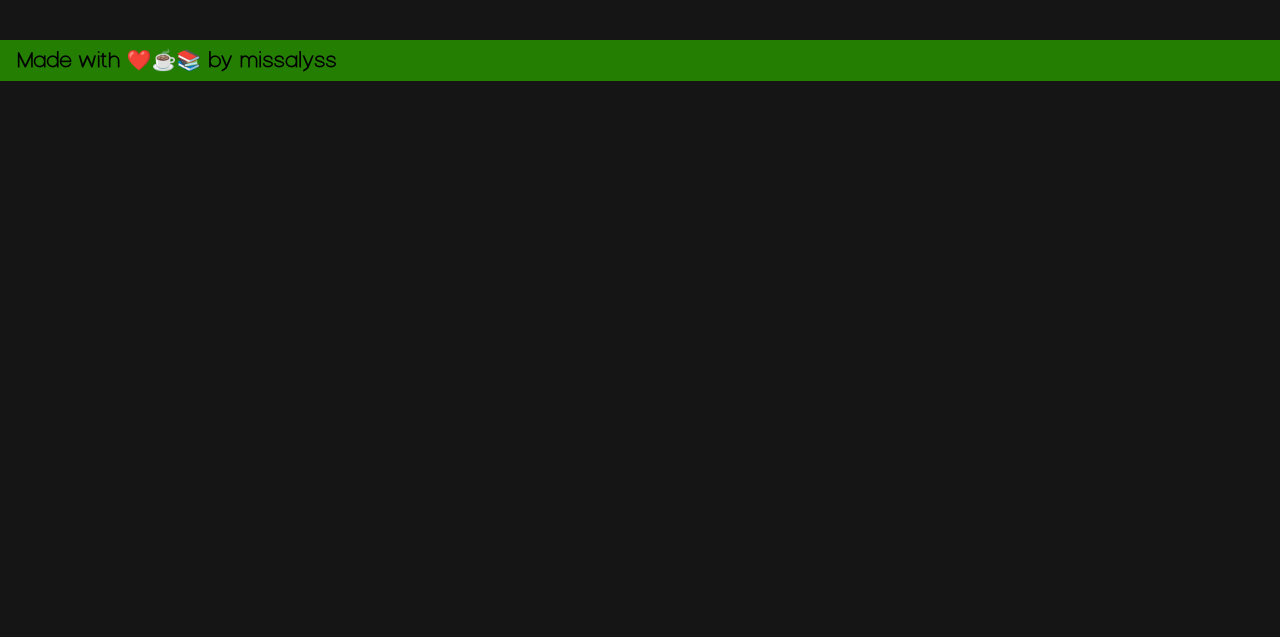
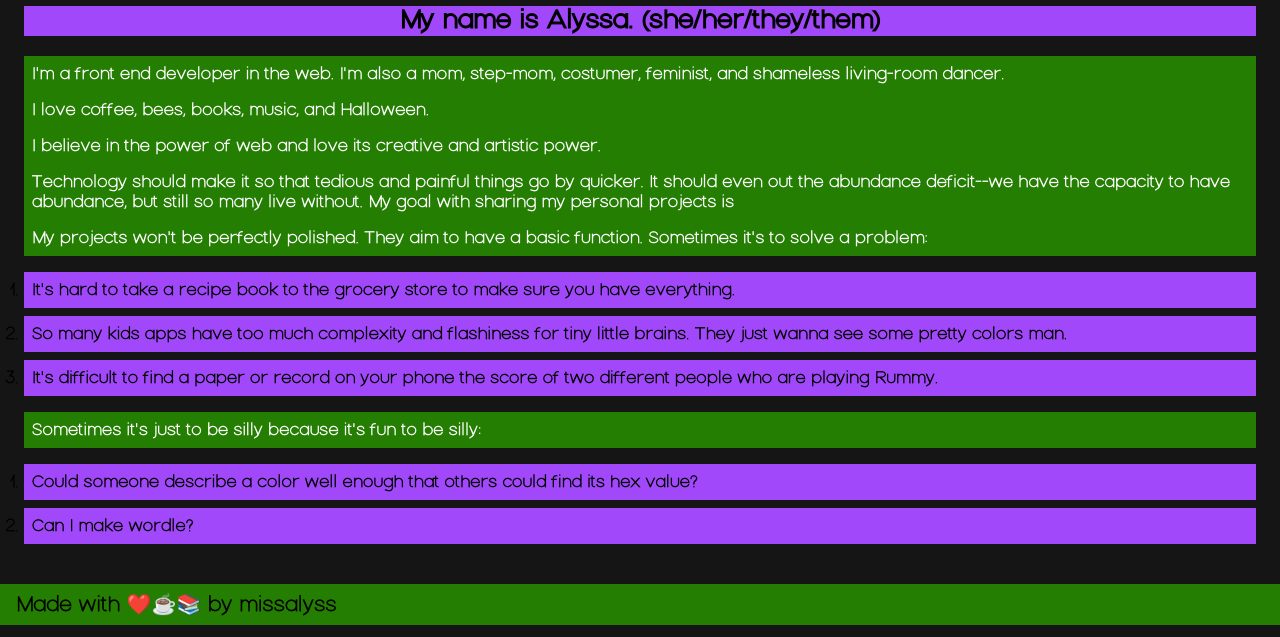
Before and after one commit to missalyss/missalyss, a React app: page / in a window 1280 px wide. Shown: the part 201-838 px from the top of the page. Before the commit the page ends 800 px from the top, so only its background shows below. Built offline with nearby package versions, Linux system fonts and the light colour scheme.

Commit message:
fleshed out about page. adjusted build/index.html to 200.html for routing in surge

```diff
--- a/package.json
+++ b/package.json
@@ -14,7 +14,7 @@
     "build": "react-scripts build",
     "test": "react-scripts test",
     "eject": "react-scripts eject",
-    "deploy": "npm run build && surge build",
+    "deploy": "npm run build && mv build/index.html build/200.html && surge build",
     "lint": "prettier --write 'src/**/*'"
   },
   "eslintConfig": {
--- a/public/index.html
+++ b/public/index.html
@@ -23,7 +23,7 @@
       work correctly both with client-side routing and a non-root public URL.
       Learn how to configure a non-root public URL by running `npm run build`.
     -->
-    <title>helgabones</title>
+    <title>missalyss</title>
   </head>
   <body>
     <noscript>You need to enable JavaScript to run this app.</noscript>
--- a/src/components/about.js
+++ b/src/components/about.js
@@ -1,7 +1,35 @@
 const About = () => {
   return (
     <>
-      <p>My name is missalyss</p>
+      <h1 className="bg-blue">Hello!</h1>
+      <h2 className="bg-purple">My name is Alyssa. (she/her/they/them)</h2>
+      <p className="bg-green p2 text-left">I'm a front end developer in the web. I'm also a mom, step-mom, costumer, feminist, and shameless living-room dancer.</p>
+      <p className="bg-green p2 text-left">I love coffee, bees, books, music, and Halloween.</p>
+      <p className="bg-green p2 text-left">I believe in the power of web and love its creative and artistic power.</p>
+      <p className="bg-green p2 text-left">Technology should make it so that tedious and painful things go by quicker. It should even out the abundance deficit--we have the capacity to have abundance, but still so many live without. My goal with sharing my personal projects is </p>
+      <p className="bg-green p2 text-left">My projects won't be perfectly polished. They aim to have a basic function. Sometimes it's to solve a problem:
+      </p>
+      <ol className="pl0">
+        <li className="bg-purple mb2 list-inside p2 text-left">
+          It's hard to take a recipe book to the grocery store to make sure you have everything.
+        </li>
+        <li className="bg-purple mb2 list-inside p2 text-left">
+          So many kids apps have too much complexity and flashiness for tiny little brains. They just wanna see some pretty colors man.
+        </li>
+        <li className="bg-purple mb2 list-inside p2 text-left">
+          It's difficult to find a paper or record on your phone the score of two different people who are playing Rummy.
+        </li>
+      </ol>
+      <p className="bg-green p2 text-left">Sometimes it's just to be silly because it's fun to be silly:</p>
+      <ol className="pl0">
+        <li className="bg-purple mb2 list-inside p2 text-left">
+          Could someone describe a color well enough that others could find its hex value?
+        </li>
+        <li className="bg-purple mb2 list-inside p2 text-left">
+          Can I make wordle?
+        </li>
+      </ol>
+      {/* <p>I have experience </p> */}
     </>
   );
 };
--- a/src/components/index.js
+++ b/src/components/index.js
@@ -21,7 +21,7 @@
     <div className="bg-black-soft">
       <h1 className="pl4 pt3 pb3 mt3 bg-pink-light" >missalyss</h1>
       <Nav />
-    <main className="text-center height-100 p9">
+    <main className="text-center height-100 p6">
       <RouterProvider router={router} />
     </main>
     <Footer />
--- /dev/null
+++ b/src/components/styles.css
@@ -0,0 +1,3 @@
+.list-inside {
+  list-style-position: inside;
+}
```
